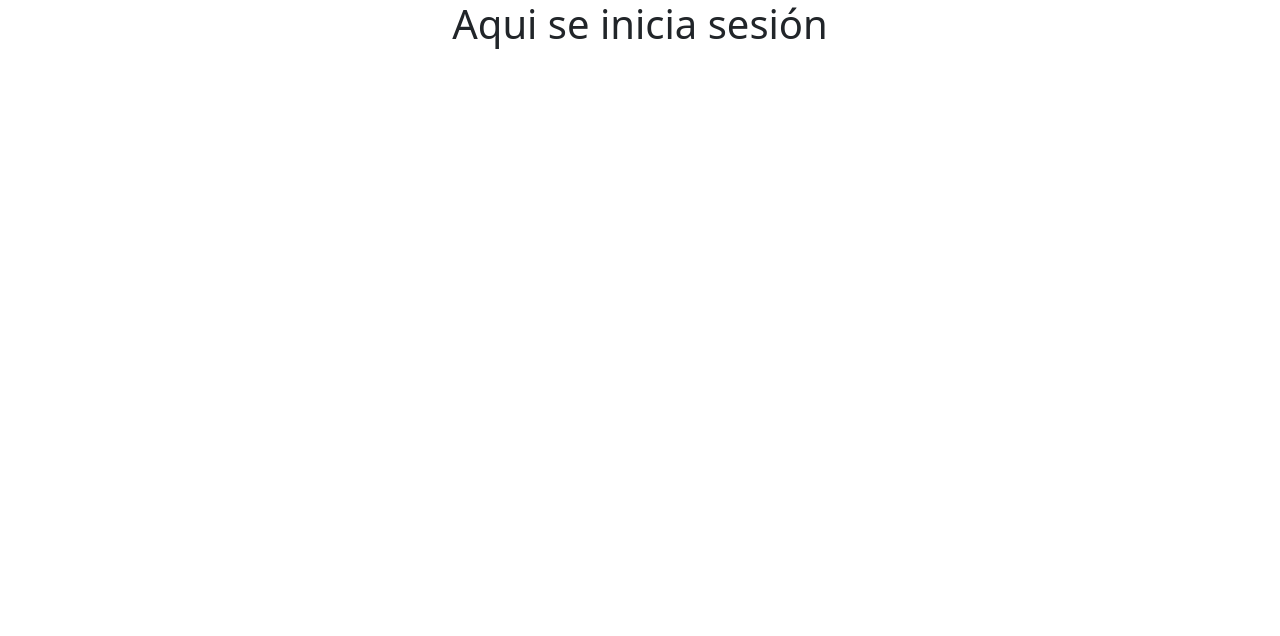
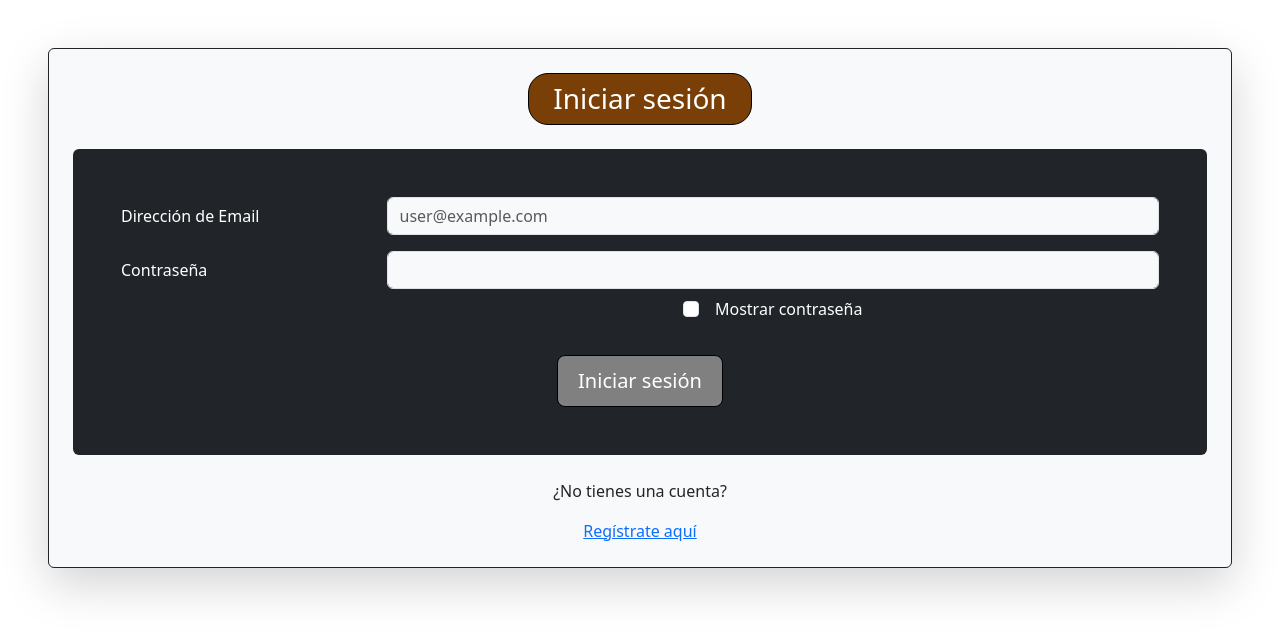
Before and after one commit to FranciscoMunozADS/AkuzCommerc-Frontend, a React (Vite) app: page /login in a window 1280 px wide. Shown: the top 636 px of the page. Built offline with nearby package versions, Linux system fonts and the light colour scheme.

Commit message:
Página Login + algunos cambios en Register + fetch comentado en UserContext

```diff
--- a/src/App.jsx
+++ b/src/App.jsx
@@ -1,6 +1,7 @@
 import "./styles.css";
 import Register from "./pages/Register";
 import Profile from "./pages/Profile";
+import Login from "./pages/Login";
 import { Routes, Route, Navigate } from "react-router-dom";
 import { UserContext } from "./context/UserContext";
 import { useContext } from "react";
@@ -21,8 +22,8 @@ function App() {
             <Route path="*" element={<h1>Página no encontrada</h1>} />
             {/* Ruta Protegida */}
             <Route path="/register" element={token ? <Navigate to="/profile"/> : <Register />} />
-            <Route path="/profile" element={<Profile/>}/>
-            <Route path="/login" element={<h1>Aqui se inicia sesión</h1>} />
+            <Route path="/profile" element={token ? <Profile /> : <Navigate to="/login"/>}/>
+            <Route path="/login" element={<Login/>} />
           </Routes>
         </main>
         <footer id="footer"></footer>
--- a/src/pages/Login.jsx
+++ b/src/pages/Login.jsx
@@ -0,0 +1,134 @@
+import { useContext, useEffect, useState } from "react";
+import { Link, useNavigate } from "react-router-dom";
+import { UserContext } from "../context/UserContext";
+
+const Login = () => {
+  const navigate = useNavigate();
+  const { login, token } = useContext(UserContext);
+
+  const [loginData, setLoginData] = useState({
+    email: "",
+    password: "",
+  });
+
+  // Manejar cambis en inputs
+  const updateLoginData = (e) => {
+    const { name, value } = e.target;
+    setLoginData({
+      ...loginData,
+      [name]: value,
+    });
+  };
+
+  /* Botón submit */
+
+  const handleSubmit = async (e) => {
+    e.preventDefault();
+
+    // Validaciones dentro del botón
+
+    if (!loginData.email || !loginData.password) {
+      alert("Por favor, completa todos los campos.");
+      return;
+    }
+
+    try {
+      await login(loginData.email, loginData.password);
+      navigate("/profile");
+    } catch (error) {
+      alert("Error al iniciar sesión: " + error.message);
+    }
+
+    setLoginData({
+      email: "",
+      password: "",
+    });
+  };
+
+  // Redirige si ya hay token
+  useEffect(() => {
+    if (token) {
+      navigate("/profile");
+    }
+  }, [token, navigate]);
+
+  const [showPassword, setShowPassword] = useState(false); // estado para controlar visibilidad de contraseña
+
+  return (
+    <>
+      <form
+        className="m-5 border border-dark p-4 shadow-lg rounded bg-light"
+        onSubmit={handleSubmit}
+      >
+        <h3 className="registerLogo mx-auto text-white px-4 py-2 mb-4">
+          Iniciar sesión
+        </h3>
+        <div className="bg-dark text-white p-4 rounded p-5">
+          {/* Email */}
+          <div className="mb-3 row align-items-start">
+            <label
+              htmlFor="email"
+              className="col-sm-3 col-form-label text-sm-start"
+            >
+              Dirección de Email
+            </label>
+            <div className="col-sm-9">
+              <input
+                type="email"
+                className="form-control bg-light"
+                id="email"
+                name="email"
+                autoComplete="username"
+                placeholder="user@example.com"
+                value={loginData.email}
+                onChange={updateLoginData}
+              />
+            </div>
+          </div>
+
+          {/* Contraseña */}
+          <div className="mb-3 row align-items-start">
+            <label
+              htmlFor="password"
+              className="col-sm-3 col-form-label text-sm-start"
+            >
+              Contraseña
+            </label>
+            <div className="col-sm-9">
+              <input
+                type={showPassword ? "text" : "password"}
+                className="form-control bg-light"
+                id="password"
+                name="password"
+                autoComplete="current-password"
+                value={loginData.password}
+                onChange={updateLoginData}
+              />
+              <div className="form-check mt-2 d-inline-flex gap-3">
+                <input
+                  className="form-check-input"
+                  type="checkbox"
+                  id="showPassword"
+                  checked={showPassword}
+                  onChange={() => setShowPassword(!showPassword)}
+                />
+                <label className="form-check-label" htmlFor="showPassword">
+                  Mostrar contraseña
+                </label>
+              </div>
+            </div>
+          </div>
+
+          <button type="submit" id="loginBtn" className="mt-3 btn btn-lg">
+            Iniciar sesión
+          </button>
+        </div>
+
+        <p className="mt-4">¿No tienes una cuenta?</p>
+        <Link to="/register">Regístrate aquí</Link>
+      </form>
+    </>
+  );
+};
+
+export default Login;
--- a/src/pages/Profile.jsx
+++ b/src/pages/Profile.jsx
@@ -1,18 +1,21 @@
-import React, { useContext } from "react";
+import { useContext } from "react";
 import { UserContext } from "../context/UserContext";
 
 const Profile = () => {
-  const { logout } = useContext(UserContext);
+  const { user, logout } = useContext(UserContext);
 
   return (
     <>
-    <h1>Perfil de usuario</h1>
-    <button className="mt-3 btn btn-danger btn-lg" onClick={logout}>
+      <div>
+        <h1>Perfil de {user?.nombre_completo}</h1>
+        <p>Email: {user?.email}</p>
+        <p>Teléfono: {user?.telefono}</p>
+      </div>
+      <button className="mt-3 btn btn-danger btn-lg" onClick={logout}>
         Cerrar sesión
-    </button>
+      </button>
     </>
   );
-
 };
 
 export default Profile;
--- a/src/pages/Register.jsx
+++ b/src/pages/Register.jsx
@@ -59,7 +59,12 @@ const Register = () => {
 
     // método register desde el contexto
     try {
-      await register(signupData.email, signupData.password);
+      await register(
+        signupData.email,
+        signupData.password,
+        signupData.phone,
+        signupData.urlAvatar
+      );
       navigate("/profile");
     } catch (error) {
       alert("Error al registrar.");
@@ -71,6 +76,7 @@ const Register = () => {
       phone: "",
       password: "",
       confirmPassword: "",
+      urlAvatar: "",
     });
   };
 
@@ -81,6 +87,8 @@ const Register = () => {
       navigate("/profile");
     }
   }, [token, navigate]);
+
+  const [showPassword, setShowPassword] = useState(false); // estado para controlar visibilidad de contraseña
 
   return (
     <>
@@ -149,7 +157,7 @@ const Register = () => {
             </label>
             <div className="col-sm-9">
               <input
-                type="urlAvatar"
+                type="url"
                 className="form-control bg-light"
                 id="urlAvatar"
                 name="urlAvatar"
@@ -169,7 +177,7 @@ const Register = () => {
             </label>
             <div className="col-sm-9">
               <input
-                type="string"
+                type={showPassword ? "text" : "password"}
                 className="form-control bg-light"
                 id="password"
                 name="password"
@@ -180,7 +188,7 @@ const Register = () => {
             </div>
           </div>
           {/* Confirmar Password */}
-          <div className="mb-3 row align-items-center">
+          <div className="mb-3 row align-items-start">
             <label
               htmlFor="confirmPassword"
               className="col-sm-3 col-form-label text-sm-start"
@@ -189,7 +197,7 @@ const Register = () => {
             </label>
             <div className="col-sm-9">
               <input
-                type="string"
+                type={showPassword ? "text" : "password"}
                 className="form-control bg-light"
                 id="confirmPassword"
                 name="confirmPassword"
@@ -197,6 +205,18 @@ const Register = () => {
                 value={signupData.confirmPassword}
                 onChange={updateSignupData}
               />
+              <div className="form-check mt-2 d-inline-flex gap-3">
+                <input
+                  className="form-check-input"
+                  type="checkbox"
+                  id="showPassword"
+                  checked={showPassword}
+                  onChange={() => setShowPassword(!showPassword)}
+                />
+                <label className="form-check-label" htmlFor="showPassword">
+                  Mostrar contraseña
+                </label>
+              </div>
             </div>
           </div>
           <button type="submit" id="registerBtn" className="mt-3 btn btn-lg">
--- a/src/styles.css
+++ b/src/styles.css
@@ -37,7 +37,7 @@ footer {
   width: 100%;
 }
 
-#registerBtn {
+#registerBtn, #loginBtn {
   background-color: gray;
   color: white;
   padding: 10px 20px;
@@ -45,7 +45,7 @@ footer {
   border-color: black;
 }
 
-#registerBtn:hover{
+#registerBtn:hover, #loginBtn:hover{
   background-color: #9e6a1c;
   cursor: pointer;
 }
```
Also changed, not shown: src/context/UserContext.jsx (+89 -8 lines).
